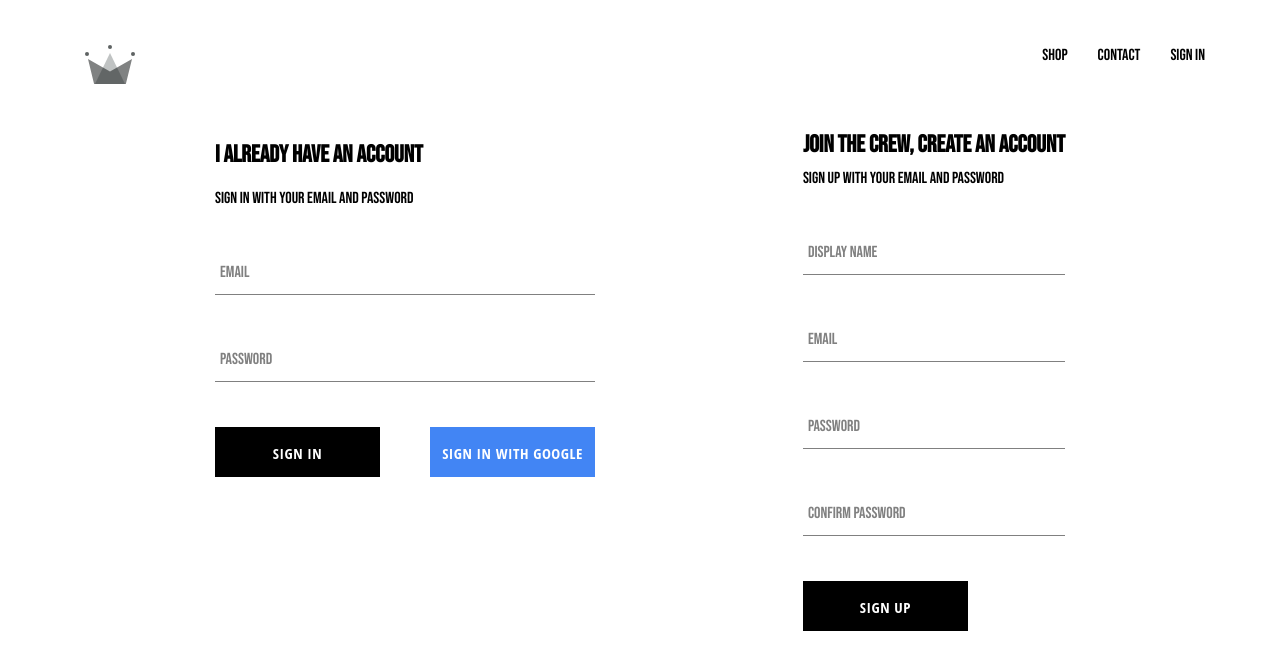
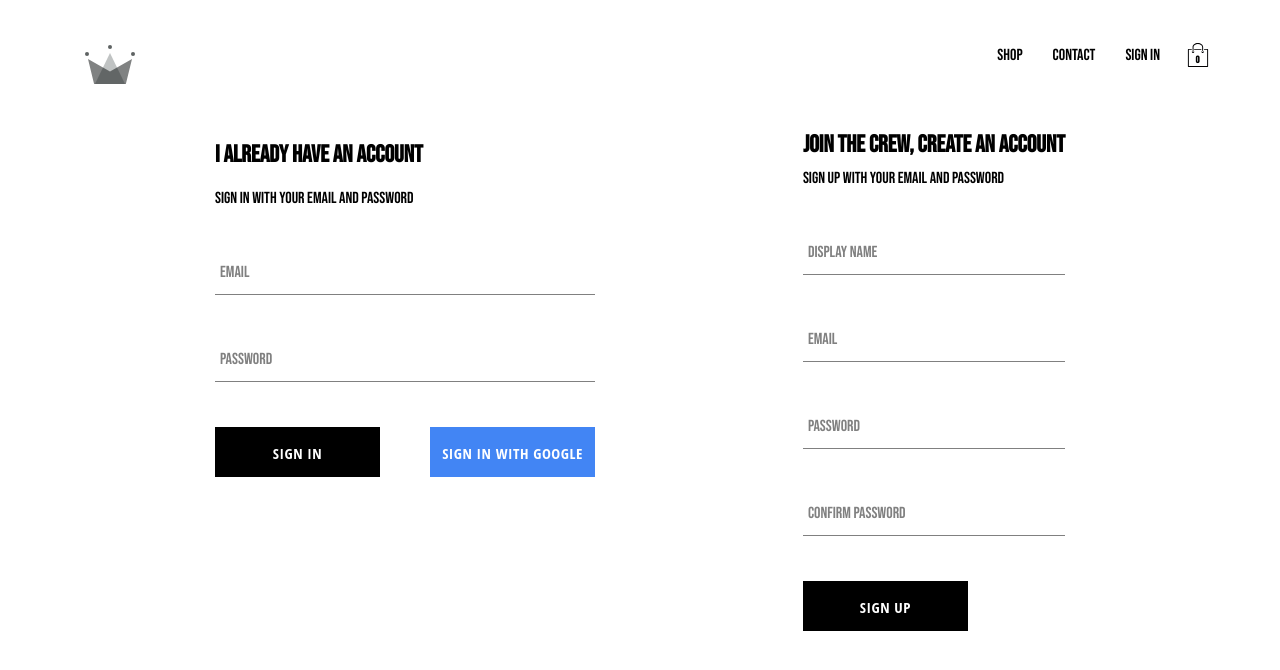
Before and after one commit to esejosue1/jg-clothing, a React (Create React App) app: page /signIn in a window 1280 px wide. Shown: the top 670 px of the page. Built offline with nearby package versions, Linux system fonts and the light colour scheme; no server answers.

Commit message:
added cartIcon and cartDropdown components to our application and also impolemented cart reducer

```diff
--- /dev/null
+++ b/src/components/cart-dropdown/cart-dropdown.component.jsx
@@ -0,0 +1,14 @@
+import React from 'react';
+
+import CustomButton from '../custom-botton/custom-botton.components';
+
+import './cart-dropdown.styles.scss';
+
+const CartDropdown = () =>(
+    <div className='cart-dropdown'>
+        <div className='cart-items' />
+        <CustomButton>GO TO CHECKOUT</CustomButton>
+    </div>
+)
+
+export default CartDropdown;
--- /dev/null
+++ b/src/components/cart-dropdown/cart-dropdown.styles.scss
@@ -0,0 +1,24 @@
+.cart-dropdown {
+    position: absolute;
+    width: 240px;
+    height: 340px;
+    display: flex;
+    flex-direction: column;
+    padding: 20px;
+    border: 1px solid black;
+    background-color: white;
+    top: 90px;
+    right: 40px;
+    z-index: 5;
+
+    .cart-items {
+      height: 240px;
+      display: flex;
+      flex-direction: column;
+      overflow: scroll;
+    }
+
+    button {
+      margin-top: auto;
+    }
+  }
--- /dev/null
+++ b/src/components/cart-icon/cart-icon.component.jsx
@@ -0,0 +1,22 @@
+import React from 'react';
+import {connect } from 'react-redux';
+import { toggleCartHideen} from '../../redux/cart/cart.actions';
+import {ReactComponent as ShoppingIcon} from '../../assets/shopping-bag.svg';
+import './cart-styles.scss';
+
+const CartIcon = ({toggleCartHideen}) =>(
+    <div className='cart-icon' onClick={toggleCartHideen}>
+        <ShoppingIcon className='shopping-icon' />
+        <span className='item-count'>0</span>
+    </div>
+)
+
+const mapDispatchToProps = dispatch => ({
+    toggleCartHideen: () => dispatch(toggleCartHideen())
+});
+
+
+export default connect (
+    null,
+    mapDispatchToProps
+) (CartIcon);
--- /dev/null
+++ b/src/components/cart-icon/cart-styles.scss
@@ -0,0 +1,21 @@
+.cart-icon {
+    width: 45px;
+    height: 45px;
+    position: relative;
+    display: flex;
+    align-items: center;
+    justify-content: center;
+    cursor: pointer;
+
+    .shopping-icon {
+      width: 24px;
+      height: 24px;
+    }
+
+    .item-count {
+      position: absolute;
+      font-size: 10px;
+      font-weight: bold;
+      bottom: 12px;
+    }
+  }
--- a/src/components/header/header.component.jsx
+++ b/src/components/header/header.component.jsx
@@ -2,11 +2,13 @@
 import {Link} from 'react-router-dom';
 //modify our component to have related component to redux
 import {connect} from 'react-redux';
+import CartDropdown from '../cart-dropdown/cart-dropdown.component';
+import CartIcon from '../cart-icon/cart-icon.component';
 import {auth} from '../../firebase/firebase.utils';
 import {ReactComponent as Logo} from '../../assets/crown.svg';
 import './header.styles.scss';
 
-const Header = ({currentUser}) =>(
+const Header = ({currentUser, hidden}) =>(
     <div className='header'>
         <Link className='logo-container' to="/">
             <Logo className='logo'/>
@@ -24,13 +26,20 @@
                 :
                 <Link className='option' to='/signin'>Sign In</Link>
             }
+            <CartIcon />
         </div>
+        {
+            hidden ? null: <CartDropdown />
+        }
+
     </div>
 )
 
 // obtaining the high order state, which is the user=null to begin with
-const mapStateToProps = state=>({
-    currentUser:state.user.currentUser
+const mapStateToProps = ({user:{currentUser}, cart:{hidden}  })=>({
+    // distructor nested values, want to get me currentUser from user which is being distructor from the state
+    currentUser,
+    hidden
 })
 
 // high order component which gets the first function on top
--- /dev/null
+++ b/src/redux/cart/cart-reducer.js
@@ -0,0 +1,20 @@
+import CartActionTypes from './cart.types';
+
+const INITIAL_STATE = {
+    hidden: true
+}
+
+
+const cartReducer = (state = INITIAL_STATE, action) =>{
+    switch(action.type){
+        case CartActionTypes.TOGGLE_CART_HIDDEN:
+            return {
+                ...state,
+                hidden: !state.hidden
+            }
+            default:
+                return state;
+    }
+}
+
+export default cartReducer;
--- /dev/null
+++ b/src/redux/cart/cart.actions.js
@@ -0,0 +1,5 @@
+import CartActionTypes from './cart.types';
+
+export const toggleCartHideen = () =>({
+    type: CartActionTypes.TOGGLE_CART_HIDDEN
+});
--- /dev/null
+++ b/src/redux/cart/cart.types.js
@@ -0,0 +1,5 @@
+const CartActionTypes = {
+    TOGGLE_CART_HIDDEN: 'TOGGLE_CART_HIDDEN'
+}
+
+export default CartActionTypes;
--- a/src/redux/root.reducer.js
+++ b/src/redux/root.reducer.js
@@ -3,7 +3,9 @@
 import {combineReducers} from 'redux';
 
 import userReducer from './user/user.reducer';
+import cartReducer from './cart/cart-reducer';
 
 export default combineReducers({
-    user: userReducer
+    user: userReducer,
+    cart: cartReducer
 });
```
Also changed, not shown: src/assets/shopping-bag.svg (added), 1 other file (tests, documents, lock files or other folders).
